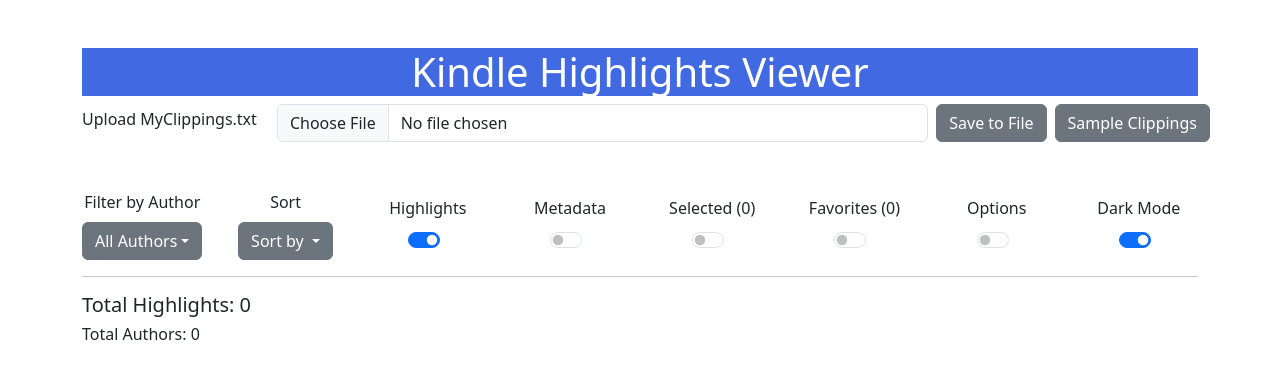
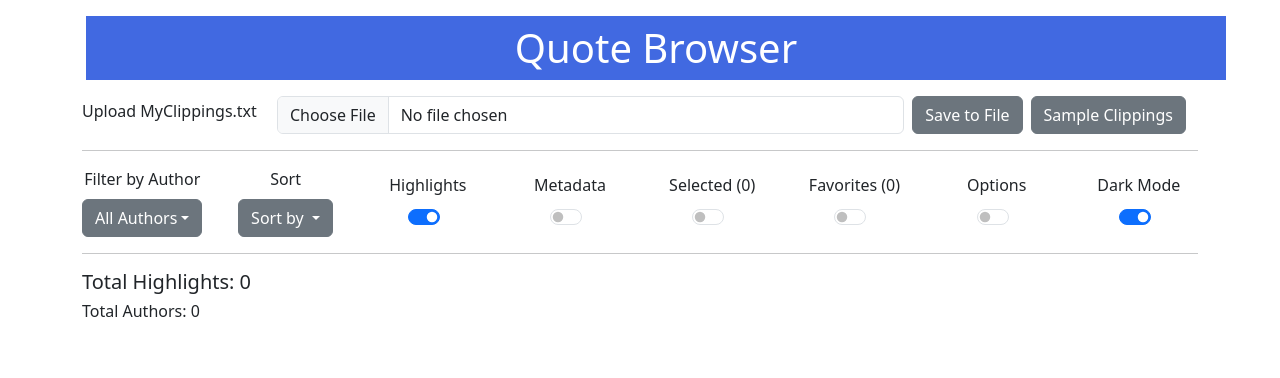
Before and after one commit to pdegen/QuoteBrowser, a Vue app: page / in a window 1280 px wide. Shown: the top 378 px of the page. Built offline with nearby package versions, Linux system fonts and the light colour scheme.

Commit message:
change colors

```diff
--- a/src/App.vue
+++ b/src/App.vue
@@ -216,10 +216,10 @@
 </script>
 
 <template>
+  <div class="container">
+    <div class="row d-flex align-items-center">
+      <h1 class="text-center" id="header" style="padding: 0.5rem; margin: 1rem">Quote Browser</h1>
       <!-- Upload -->
-  <div class="container my-5">
-    <h1 class="text-center" id="header">Kindle Highlights Viewer</h1>
-
       <div class="row d-flex align-items-center gap-2">
         <label for="fileInput" class="form-label col-md-auto" style="white-space: nowrap"
           >Upload MyClippings.txt</label
@@ -243,9 +243,9 @@
         </button>
       </div>
     </div>
+    <hr />
 
     <!-- Options -->
-  <div class="container">
     <div class="row d-flex align-items-center">
       <!-- Author dropdown -->
       <div class="col-6 col-md d-flex flex-column align-items-center">
--- a/src/assets/styles.css
+++ b/src/assets/styles.css
@@ -40,11 +40,11 @@
   }
 }
 [theme='custom-dark'] {
-  background: #16171d;
+  background: #1f2937;
   color: #fff;
 
   #header {
-    background-color: crimson;
+    background-color: #00b894;
   }
 
   .text-muted-custom {
@@ -54,9 +54,9 @@
   .hover-container {
     display: inline-block;
     padding: 0px;
-    background-color: #16171d;
+    background-color: #1f2937;
     color: white;
     --hover-background-color: rgb(48, 48, 48);
-    --selected-color: lightgreen;
+    --selected-color: #00b894;
   }
 }
```
Lines whose indentation alone changed are shown as unchanged.
